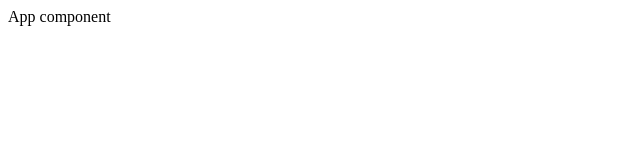
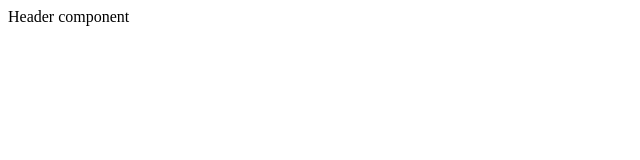
Before and after one commit to kyerz/react-redux-sandbox, a React (Create React App) app: page / in a window 1280 px wide. Shown: the top 160 px of the page, without its empty margins (0-640 px from the left). Built offline with nearby package versions, Linux system fonts and the light colour scheme.

Commit message:
create Header component

```diff
--- a/src/components/App.js
+++ b/src/components/App.js
@@ -1,8 +1,13 @@
 import React, { Component } from 'react'
+import Header from './Header'
 
 class App extends Component {
   render() {
-    return <div>App component</div>
+    return (
+      <div>
+        <Header />
+      </div>
+    )
   }
 }
 
--- /dev/null
+++ b/src/components/Header.js
@@ -0,0 +1,9 @@
+import React from 'react'
+
+const Header = () => {
+  return (
+    <div>Header component</div>
+  )
+}
+
+export default Header
```
